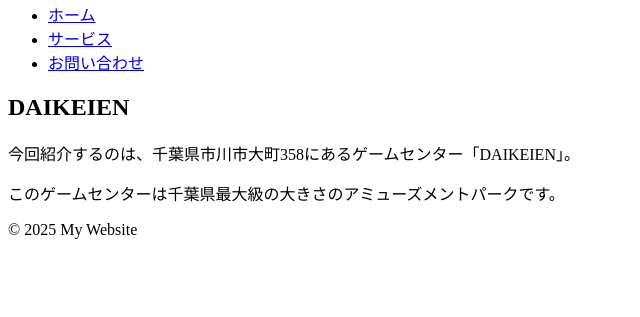
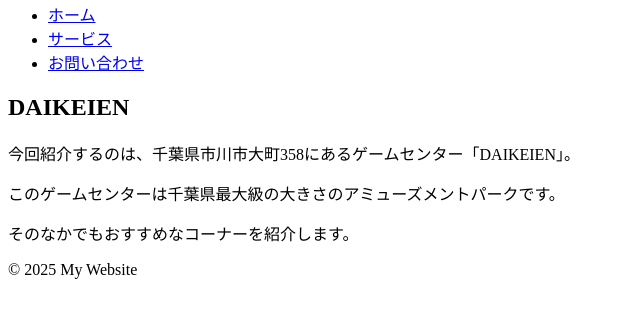
Before and after one commit to marinesfankaito/test-page001.github.io, a plain HTML site: page index.html in a window 1280 px wide. Shown: the part 87-404 px from the top of the page, without its empty margins (0-640 px from the left). Drawn offline with Linux system fonts and the light colour scheme.

Commit message:
Update index.html

```diff
--- a/index.html
+++ b/index.html
@@ -24,6 +24,7 @@
             <h2>DAIKEIEN</h2>
             <p>今回紹介するのは、千葉県市川市大町358にあるゲームセンター「DAIKEIEN」。</p>
             <p>このゲームセンターは千葉県最大級の大きさのアミューズメントパークです。</p>
+             <p>そのなかでもおすすめなコーナーを紹介します。</p>
         </section>
     </main>
 
```
